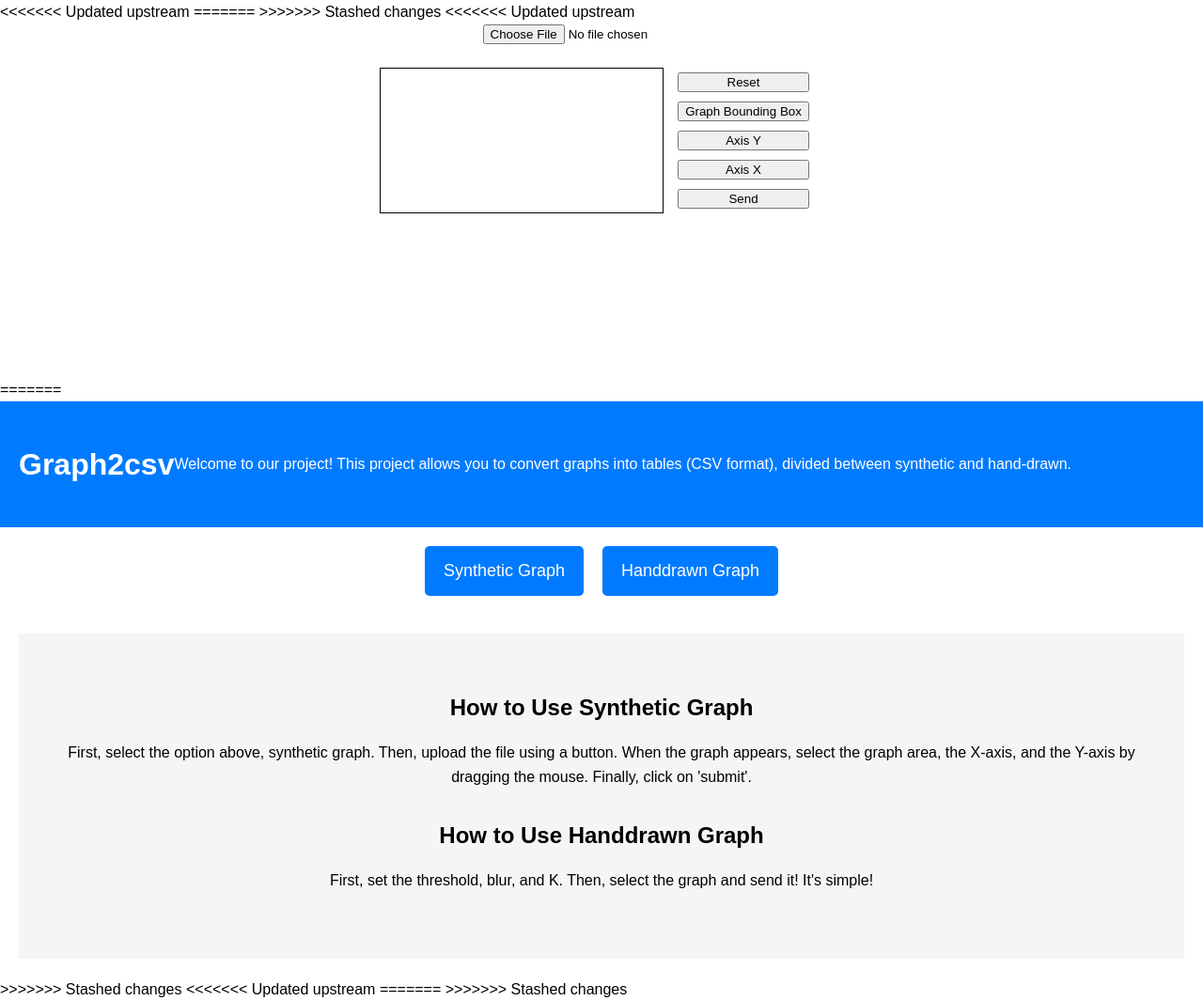
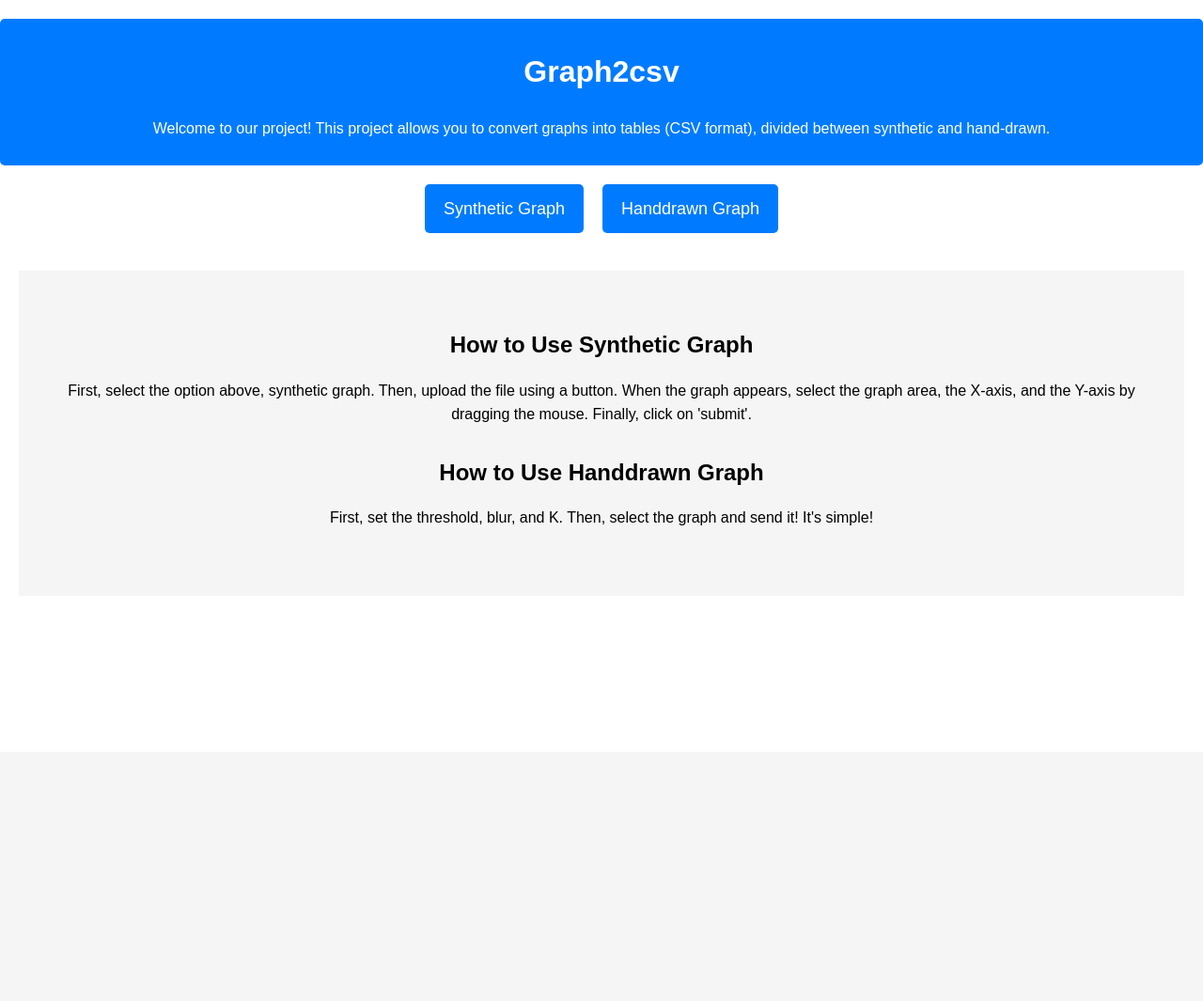
Before and after one commit to RicardoRibeiroRodrigues/graph-reader, a Flask app: page / in a window 1280 px wide. Shown: the whole page at 94% size. After the commit the page ends 559 px from the top, so only its background shows below. Run offline with Flask 3, Linux system fonts and the light colour scheme; a map, chart or similar area stays blank.

Commit message:
Add files via upload

```diff
--- a/templates/index.html
+++ b/templates/index.html
@@ -4,11 +4,9 @@
 <head>
     <meta charset="UTF-8">
     <meta name="viewport" content="width=device-width, initial-scale=1.0">
-<<<<<<< Updated upstream
     <title>Seleção de Área na Imagem</title>
     <link rel="stylesheet" href="/static/styles.css">
     <script defer src="/static/script.js"></script>
-=======
     <title>Graph Scanner</title>
     <style>
         body {
@@ -17,16 +15,21 @@
             padding: 0;
             line-height: 1.6;
         }
-        header {
-            background-color: #007BFF;
-            color: #fff;
-            padding: 20px;
-            text-align: center;
-        }
+
         #project-description {
             margin: 20px;
             text-align: center;
         }
+
+        .teste {
+            text-align: center;
+            background-color: #007BFF;
+            color: #fff;
+            padding: 10px 20px;
+            border-radius: 5px;
+            margin-top: 20px;
+        }
+
         .button-container {
             display: flex;
             justify-content: center;
@@ -64,32 +67,16 @@
             font-size: 16px;
         }
     </style>
->>>>>>> Stashed changes
 </head>
 
 <body>
-<<<<<<< Updated upstream
-    <div class="container">
-        <input type="file" id="inputImage" accept="image/*">
-        <div class="canvas-container" >
-            <canvas id="canvas"></canvas>
-            <div class="buttons-container">
-                <button id="resetButton">Reset</button>
-                <button id="boundingBox1Button">Graph Bounding Box</button>
-                <button id="boundingBox2Button">Axis Y</button>
-                <button id="boundingBox3Button">Axis X</button>
-                <button id="sendButton">Send</button>
-            </div>
-        </div>
-        <canvas id="canvas-output"></canvas>
-    </div>
 
-=======
-    <header>
+    <div class="teste">
         <h1>Graph2csv</h1>
         <p>
-            Welcome to our project! This project allows you to convert graphs into tables (CSV format), divided between synthetic and hand-drawn.</p>
-    </header>
+            Welcome to our project! This project allows you
+            to convert graphs into tables (CSV format), divided between synthetic and hand-drawn.</p>
+        </div>
 
     <div class="button-container">
         <a href="/syntetic-graph" class="button">Synthetic Graph</a>
@@ -111,13 +98,6 @@
     </div>
 
     <!-- Add any additional content or scripts here -->
->>>>>>> Stashed changes
 </body>
 
 </html>
-
-<<<<<<< Updated upstream
-=======
-
-
->>>>>>> Stashed changes
--- a/templates/syntetic.html
+++ b/templates/syntetic.html
@@ -10,7 +10,6 @@
 </head>
 <body>
     {% include 'header.html' %}
-
     <div id="sidebar">
         <a href="javascript:void(0)" class="closebtn" onclick="toggleSidebar()">&times;</a>
         <a href="#">Option 1</a>
```
